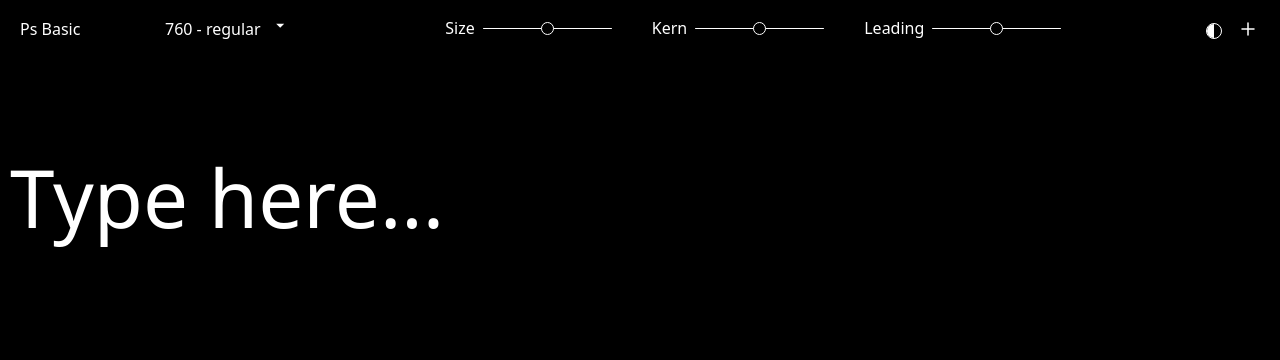
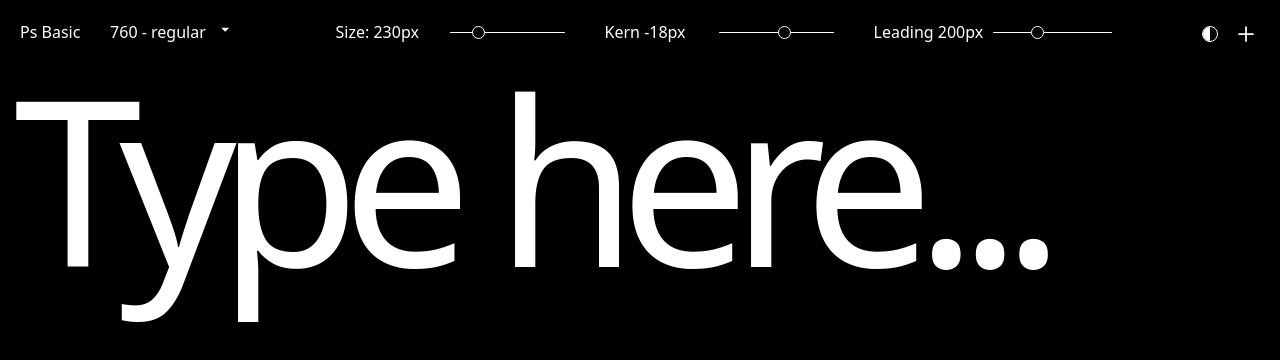
Before and after one commit to yano1978/ps-basic-font-tool, a React (Vite) app: page / in a window 1280 px wide. Shown: the top 360 px of the page. Built offline with nearby package versions, Linux system fonts and the light colour scheme.

Commit message:
Remove TextEdit components + added font controllers

```diff
--- a/src/App.jsx
+++ b/src/App.jsx
@@ -1,18 +1,35 @@
 import { useState } from 'react';
 import DropdownMenu from './components/FontSizeMenu';
-import TextInput from './components/TextInput';
 
 const App = () => {
   let [changeBgColor, setChangeColor] = useState('');
   let [changeTextColor, setChangeTextColor] = useState('');
+  const [size, setSize] = useState(230);
+  const [spacing, setLetterSpacing] = useState(-18);
+  const [leading, setLineHeight] = useState(200);
   const [show, setShowColors] = useState(false);
+
+  const fontsizeChange = (e) => {
+    // console.log('setting font size', e.target.value);
+    setSize(parseInt(e.target.value));
+  };
+
+  const letterSpacingChange = (e) => {
+    // console.log('setting letter spacing', e.target.value);
+    setLetterSpacing(parseInt(e.target.value));
+  };
+
+  const lineHeightChange = (e) => {
+    console.log('setting line height', e.target.value);
+    setLineHeight(parseInt(e.target.value));
+  };
 
   const handleMenuShowing = () => {
     setShowColors(!show);
   };
 
   const handleBgColor = (value) => {
-    console.log(value);
+    // console.log(value);
     changeBgColor = value.bg;
     changeTextColor = value.text;
     setChangeColor(changeBgColor);
@@ -30,22 +47,43 @@ const App = () => {
           <div className="flex w-full tablet:w-auto">
             <ul className="flex flex-col tablet:flex-row w-full [&_li]:px-1.5 lg:[&_li]:px-5 p-3.5 tablet:p-0 fixed bottom-0 left-0 tablet:relative tablet:top-0 bg-black">
               <li className="flex">
-                <label htmlFor="size" className="mr-2">
-                  Size
+                <label htmlFor="size" className="flex w-full lg:min-w-[100px]">
+                  Size: {size + 'px'}
                 </label>
-                <input type="range" id="size" name="size" min="0" max="100" />
+                <input
+                  onChange={fontsizeChange}
+                  type="range"
+                  id="size"
+                  name="size"
+                  min="0"
+                  max="230"
+                />
               </li>
               <li className="flex">
-                <label htmlFor="kern" className="mr-2">
-                  Kern
+                <label htmlFor="kern" className="flex w-full lg:min-w-[100px]">
+                  Kern {spacing + 'px'}
                 </label>
-                <input type="range" id="kern" name="kern" min="0" max="100" />
+                <input
+                  onChange={letterSpacingChange}
+                  type="range"
+                  id="kern"
+                  name="kern"
+                  min="-18"
+                  max="100"
+                />
               </li>
               <li className="flex">
-                <label htmlFor="leading" className="mr-2">
-                  Leading
+                <label htmlFor="leading" className="flex w-full lg:min-w-[100px]">
+                  Leading {leading + 'px'}
                 </label>
-                <input type="range" id="leading" name="leading" min="0" max="100" />
+                <input
+                  onChange={lineHeightChange}
+                  type="range"
+                  id="leading"
+                  name="leading"
+                  min="-200"
+                  max="500"
+                />
               </li>
             </ul>
           </div>
@@ -101,7 +139,7 @@ const App = () => {
                 viewBox="0 0 24 24"
                 strokeWidth="1.5"
                 stroke="currentColor"
-                className="w-6 h-6"
+                className="w-7 h-7 mt-1"
               >
                 <path strokeLinecap="round" strokeLinejoin="round" d="M12 6v12m6-6H6" />
               </svg>
@@ -114,9 +152,21 @@ const App = () => {
           backgroundColor: changeBgColor,
           color: changeTextColor,
         }}
-        className="text-white pt-20 px-2.5 h-full"
+        className="text-white p-3.5 h-full"
       >
-        <TextInput />
+        <textarea
+          style={{
+            fontSize: size + 'px',
+            letterSpacing: spacing + 'px',
+            lineHeight: leading + 'px',
+          }}
+          name="description"
+          id="description"
+          cols="30"
+          rows="10"
+          defaultValue="Type here..."
+          placeholder="Type here..."
+        ></textarea>
       </main>
     </>
   );
--- a/src/components/TextInput.jsx
+++ /dev/null
@@ -1,13 +0,0 @@
-const TextInput = () => {
-  return (
-    <textarea
-      name="description"
-      id="description"
-      cols="30"
-      rows="10"
-      defaultValue="Type here..."
-      placeholder="Type here..."
-    ></textarea>
-  );
-};
-export default TextInput;
--- a/src/index.css
+++ b/src/index.css
@@ -85,7 +85,6 @@ body {
   /* Input textarea native override */
   textarea {
     background: transparent;
-    font-size: 80px;
     border: none;
     overflow: auto;
     outline: none;
```
